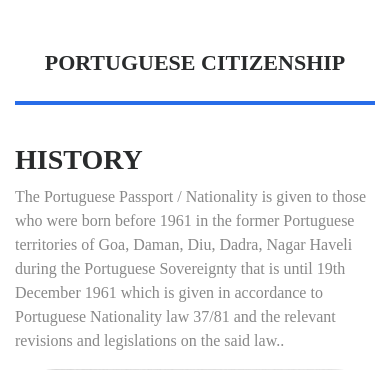
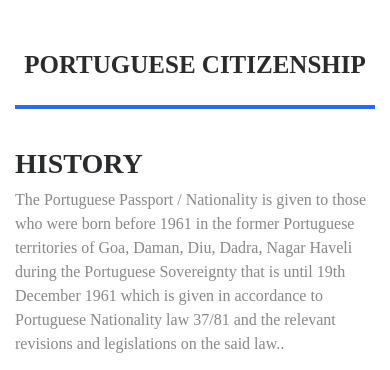
Before and after one commit to thelazysolutions/thelazysolutions.github.io, a PHP site: page /portuguese_citizenship.html in a window 390 px wide. Shown: the part 69-439 px from the top of the page. Run offline with PHP 8.4, Linux system fonts and the light colour scheme; some web fonts are replaced.

Commit message:
Add files via upload

```diff
--- a/css/style.css
+++ b/css/style.css
@@ -4205,7 +4205,7 @@ select[multiple] option {
 	padding-bottom:25px;
 	border-bottom: 4px solid #286ce8;
 	text-transform: uppercase;
-	font-size:22px;
+	font-size:25px;
 }
 
 }
```
